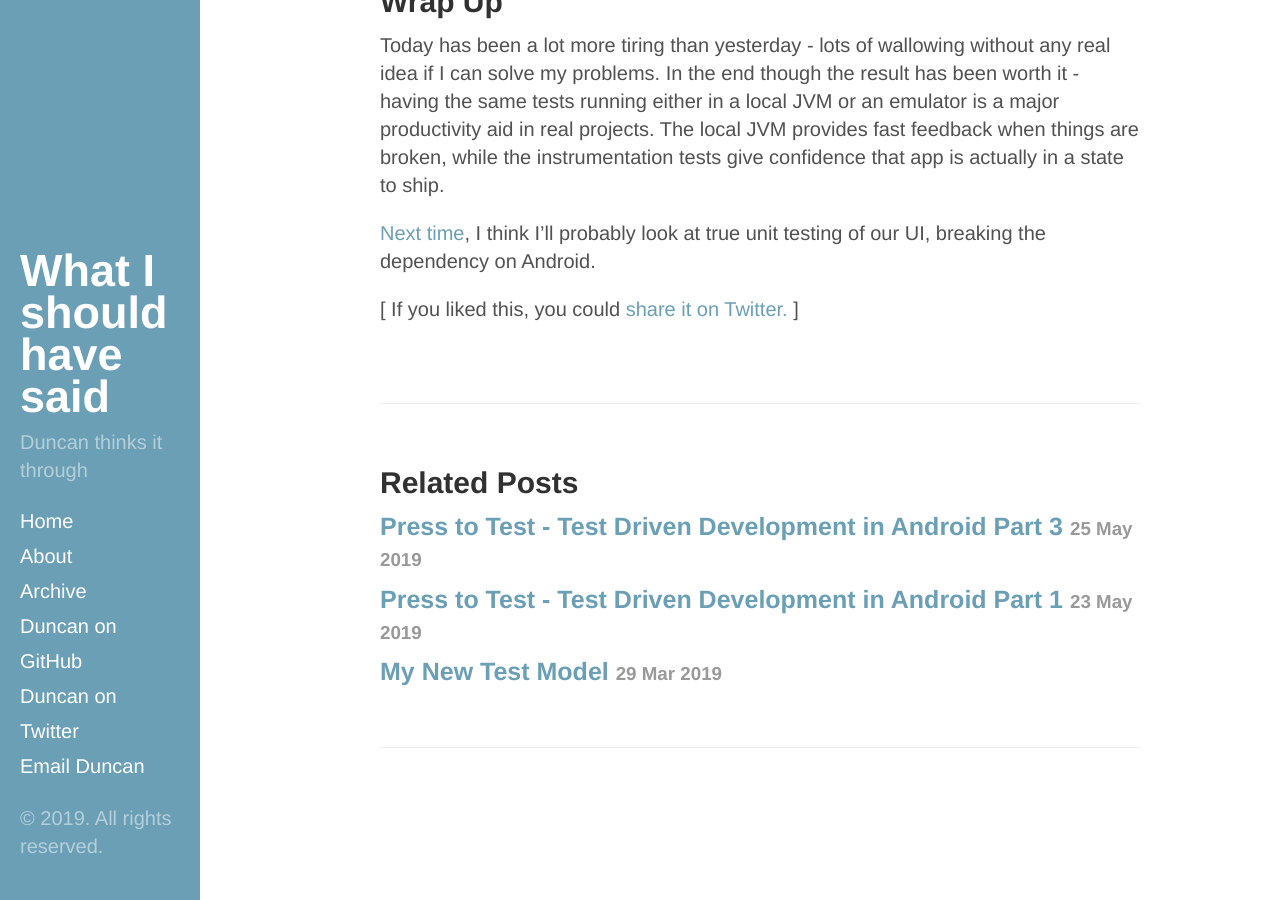
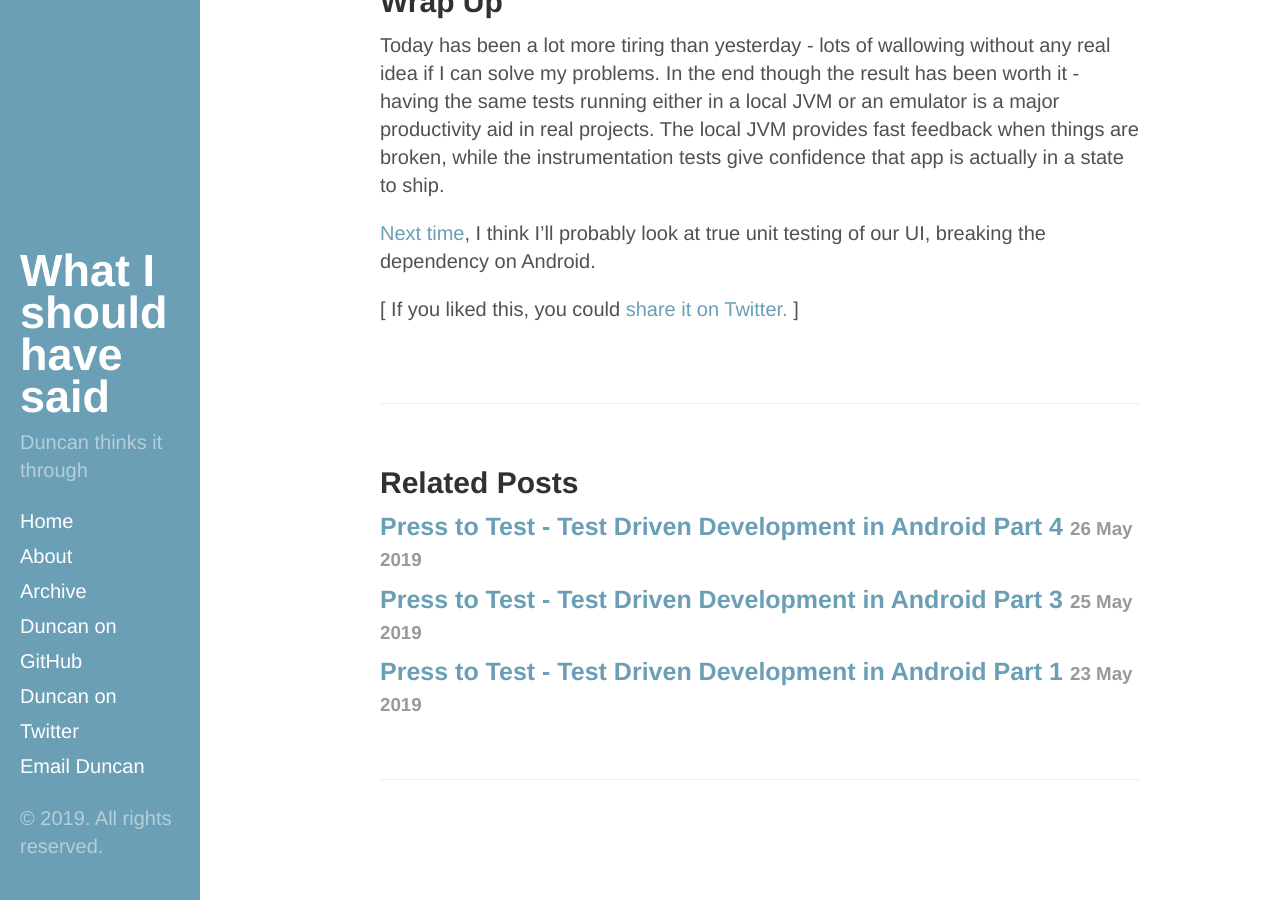
Before and after one commit to dmcg/dmcg.github.io, a Jekyll site: the page built from _posts/2019-05-24-press-to-test-part-2.md, in a window 1280 px wide and 900 px high, scrolled down 5468 px. Built offline with Jekyll 4.4.1, drawn with Linux system fonts in a browser that asks for light colours; comment, search, counter and statistics services are not loaded; some of the changed lines change nothing that is shown.

Commit message:
Press to Test Part 4

````diff
--- a/_posts/2019-05-25-press-to-test-part-3.md
+++ b/_posts/2019-05-25-press-to-test-part-3.md
@@ -3,7 +3,7 @@
 layout: post
 ---
 
-This is Part 3 in a series documenting my experiences learning Android development in Kotlin.
+This is Part 3 in a series documenting my experiences learning Android development in Kotlin. The code is available to follow along on [GitHub](https://github.com/dmcg/PressToTest).
 
 In [Part 1](press-to-test-part-1.html) I got a simple UI toy up and running, with tests running via [Espresso](https://developer.android.com/training/testing/espresso) in an emulator.
 
@@ -168,4 +168,4 @@
 
 Engineering is the balance between getting things right and getting things done. The code is now a more 'right' in that it doesn't just sleep, but I wonder if `runMainLooperToNextTask` will result in the Robolectric scheduler getting out of sync with the time that we have waited for the condition to hold. Without an actual problem though - sufficient unto the day is the evil thereof.
 
-Next time I'll get back to trying to write some proper unit tests.
+[Next time](press-to-test-part-4.html) I'll get back to trying to write some proper unit tests.
--- /dev/null
+++ b/_posts/2019-05-26-press-to-test-part-4.md
@@ -0,0 +1,347 @@
+---
+title: Press to Test - Test Driven Development in Android Part 4
+layout: post
+---
+
+This is Part 4 in a series documenting my experiences learning Android development in Kotlin. The code is available to follow along on [GitHub](https://github.com/dmcg/PressToTest).
+
+In [Part 1](press-to-test-part-1.html) I got a simple UI toy up and running, with tests running via [Espresso](https://developer.android.com/training/testing/espresso) in an emulator.
+
+In [Part 2](press-to-test-part-2.html) I used [Roboletric](http://robolectric.org/) to get (a lightly refactored version of) the same tests running in a local JVM rather than the emulator.
+
+[Part 3](press-to-test-part-3.html) was spent working out how to wait for a condition (the snack bar disappearing) on both the emulator and Robolectric tests.
+
+This time we're going to to capitalise on my new-found Android expertise to test-drive the development of the functionality from scratch. Let's remind ourselves what it is that we want to verify.
+
+## The Requirement
+
+The app should show a single button with the label `Press to Test`. When you press, but don't release, the button, its label should change to `Release to Detonate`. Releasing the button should result in some audiovisual extravaganza and reset the button for the next victim.
+
+Unaccountably, a week after first publishing this idea, there is still no app in the Play Store for this.
+
+## Test First
+
+This is test-first, so the first thing to do is to create a test and check that we can run it.
+
+```kotlin
+class PressToTestTests {
+    @Tests
+    fun test() {
+        fail()
+    }
+}
+```
+
+Check ✔︎. Or rather ✘, as the test obligingly fails.
+
+Now we have to decide which of our two features - the audiovisual extravaganza when you release the button, or the changing button text - to (test and then) implement first. Let's start with the changing button text, as it comes first chronologically.
+
+Our test wants to look like this
+
+```kotlin
+class PressToTestTests {
+    @Test
+    fun `button message changes on pressing`() {
+        assertEquals("Press to Test", buttonText)
+
+        touchButton()
+        assertEquals("Release to Detonate", buttonText)
+
+        untouchButton()
+        assertEquals("Press to Test", buttonText)
+    }
+}
+```
+
+where the `buttonText` property, `touchButton` and `untouchButton` are as yet undefined.
+
+Let's try the simplest thing that could possibly work.
+
+```kotlin
+class PressToTestTests {
+    val button = Button(null)
+    val buttonText: String get() = button.text.toString()
+
+    @Test
+    fun `button message changes on pressing`() {
+        assertEquals("Press to Test", buttonText)
+    }
+}
+```
+
+## Not So Fast
+
+Frankly I expected this to fail when I created the button, but instead I get "java.lang.RuntimeException: Method getText in android.widget.TextView not mocked. See http://g.co/androidstudio/not-mocked for details." when I access `button.text`. I like an error message that I can click, even if is it to a page that "is obsolete and not maintained." Anyway the gist is that there is only a stub for `Button` in the android.jar file that we develop against locally, and all its methods throw.
+
+That confuses me for a while, as the test next to it in the source tree ([InternalAcceptanceTests](https://github.com/dmcg/PressToTest/blob/bf9fea38d064f46b255a1eaa4bffd90189b1ef4a/app/src/test/java/com/oneeyedmen/presstotest/InternalAcceptanceTests.kt)) is working with a button, albeit via Robolectric. Let's try a variant of that test as a unit test.
+
+```kotlin
+class PressToTestTests {
+
+    @get:Rule
+    val activityRule = ActivityTestRule(MainActivity::class.java)
+
+    val buttonText: String get() = activityRule.activity.button.text.toString()
+
+    @Test
+    fun `button message changes on pressing`() {
+        assertEquals("Press to Test", buttonText)
+    }
+}
+```
+
+This throws `java.lang.IllegalStateException: No instrumentation registered! Must run under a registering instrumentation` in the `activityRule` constructor. I ponder, and then realise that `InternalAcceptanceTests` are running with a special runner - `@RunWith(AndroidJUnit4::class)`. I add that to my current tests
+
+```kotlin
+@RunWith(AndroidJUnit4::class)
+class PressToTestTests {
+    ...
+}
+```
+
+and this now works, which is to say - I can check the button's initial text without any exceptions. Success - except that in place of the exceptions there is a ten second wait while my test starts up - the Robolectric tax.
+
+Now while I only pay that tax once per test run, it's hardly conducive to a rapid TDD cycle. In fact, ironically, if the emulator is already running I can run my two acceptance tests on it, including installation, in about 5 seconds; whereas the 'local' Robolectric tests take at least 10 seconds. As an old Swing developer, used to just firing up my UI in my test VM and throwing events at it, this makes me a bit sad. It looks like if I want fast feedback from my unit tests I'm going to have to avoid real Android views.
+
+## Decoupling
+
+So it's off to Google again. In some of my previous reading I've come across the MVVM [(Model-View-ViewModel)](https://en.wikipedia.org/wiki/Model%E2%80%93view%E2%80%93viewmodel) pattern, and that seems to promise decoupling of my view logic from actual Android view components. But oh my goodness it's difficult to find a simple example unencumbered by combinations of Architecture Components and Dagger and RxJava and Data Binding and \[Click to Add Favourite Framework\].
+
+While I thrash around the Internet trying to work out what a simple solution would look like using none or more of these parts, I can at least sketch out what a viewmodel might look like. It is supposed to sit between the UI and model (the application state), and translate between them - I guess Model-ViewModel-View was a less snappy title. Anyway, as we have no application state, only UI state, this should be quite simple. I recast the tests like this.
+
+```kotlin
+class PressToTestTests {
+
+    val viewModel = ViewModel()
+
+    @Test
+    fun `button message changes on pressing`() {
+        assertEquals("Press to Test", viewModel.buttonText)
+
+        viewModel.onButtonTouched()
+        assertEquals("Release to Detonate", viewModel.buttonText)
+
+        viewModel.onButtonUntouched()
+        assertEquals("Press to Test", viewModel.buttonText)
+    }
+}
+```
+
+which lets me write a very simple implementation
+
+```kotlin
+class ViewModel {
+
+    private val defaultText = "Press to Test"
+    private val pressedText = "Release to Detonate"
+
+    var buttonText = defaultText
+
+    fun onButtonTouched() {
+        buttonText = pressedText
+    }
+
+    fun onButtonUntouched() {
+        buttonText = defaultText
+    }
+}
+```
+
+which passes the tests! At least now I have something I can check in to appear to be making progress.
+
+Having checked it in though, it seems that `ViewModel` may not be trying hard enough. We know that the UI does not have separate events for `onButtonTouched` and `onButtonUntouched`. Instead I choose to let `ViewModel` expose an `OnTouchListener` which will take the logic that is currently sitting in [MainActivity.kt](https://github.com/dmcg/PressToTest/blob/4aa0002ce5b6328dbf742494a9ef593ecb93df38/app/src/main/java/com/oneeyedmen/presstotest/MainActivity.kt) so that we can test that.
+
+```kotlin
+class ViewModel {
+
+    private val defaultText = "Press to Test"
+    private val pressedText = "Release to Detonate"
+
+    var buttonText = defaultText
+
+    val onTouchListener = View.OnTouchListener { v, event ->
+        when (event.actionMasked) {
+            MotionEvent.ACTION_DOWN -> buttonText = pressedText
+            MotionEvent.ACTION_UP -> buttonText = defaultText
+        }
+        false
+    }
+}
+```
+
+Now the tests just simulate the events that will come from a button
+
+```kotlin
+    @Test
+    fun `button message changes on pressing`() {
+        assertEquals("Press to Test", viewModel.buttonText)
+
+        viewModel.onTouchListener.onTouch(null, motionEventWithAction(MotionEvent.ACTION_DOWN))
+        assertEquals("Release to Detonate", viewModel.buttonText)
+
+        viewModel.onTouchListener.onTouch(null, motionEventWithAction(MotionEvent.ACTION_UP))
+        assertEquals("Press to Test", viewModel.buttonText)
+    }
+
+    private fun motionEventWithAction(action: Int) = MotionEvent.obtain(0, 0, action, 0.0F, 0.0F, 0)
+```
+
+except that, sigh, `java.lang.RuntimeException: Method obtain in android.view.MotionEvent not mocked. See http://g.co/androidstudio/not-mocked for details.` I've been here before and I know that I can solve this problem with Robolectric, but Robolectric is the problem that I'm trying to solve.
+
+I can't be the first person to have this problem, so back to Google. I'm definitely not the first person to have this problem! But both cures (Robolectric or PowerMock) are worse than the disease.  The problem is that `MotionEvent` is a final class, and evidently intimately intertwingled with the native workings of Android. This is what happens when frameworks are not created hand-in-hand with testing, and is a real shame. This one problem must be wasting hours of developer time and certainly seems to be forcing Google to develop over-complicated workarounds.
+
+But I need to stop moaning and make some progress - it's especially hard to justify this testing wheelspin when the app is already working and already has two other sets of tests to prove it! So I move the problem by adding a method `onTouchAction` which I can test, and leaving `onTouchListener` untested for now. When everything is wired up it will be tested by our acceptance tests in any case.
+
+```kotlin
+class ViewModel {
+
+    private val defaultText = "Press to Test"
+    private val pressedText = "Release to Detonate"
+
+    var buttonText = defaultText
+
+    fun onTouchAction(actionCode:Int) {
+        when (actionCode) {
+            MotionEvent.ACTION_DOWN -> buttonText = pressedText
+            MotionEvent.ACTION_UP -> buttonText = defaultText
+        }
+    }
+
+    val onTouchListener = View.OnTouchListener { v, event ->
+        onTouchAction(event.actionMasked)
+        false
+    }
+}
+```
+
+so now the tests just say
+
+```kotlin
+    @Test
+    fun `button message changes on pressing`() {
+        assertEquals("Press to Test", viewModel.buttonText)
+
+        viewModel.onTouchAction(MotionEvent.ACTION_DOWN)
+        assertEquals("Release to Detonate", viewModel.buttonText)
+
+        viewModel.onTouchAction(MotionEvent.ACTION_UP)
+        assertEquals("Press to Test", viewModel.buttonText)
+    }
+```
+
+and I can wire in my view model (at least for this interaction)
+
+```kotlin
+class MainActivity : AppCompatActivity() {
+
+    override fun onCreate(savedInstanceState: Bundle?) {
+        super.onCreate(savedInstanceState)
+        setContentView(R.layout.activity_main)
+
+        val viewModel = ViewModel()
+
+        button.setOnTouchListener(viewModel.onTouchListener)
+
+        button.setOnClickListener { view ->
+            Snackbar.make(view, getString(R.string.explosion), Snackbar.LENGTH_SHORT)
+                .setAction("Action", null).show()
+        }
+    }
+}
+```
+
+## But I Digress
+
+You know, I've been faffing around for so long now that I actually ran the acceptance tests expecting them to pass. And when they didn't, I actually ran the app and played with it, thinking that I must have broken the tests rather than that my cunning plan didn't work. This one of the under-appreciated problems with development - when 'easy' things aren't we still feel the need to make progress, and that need expresses itself in blind optimism, which then results in bugs.
+
+Finally the evidence of my own clicking and eyes helps me realise that there is no linkage between our `ViewModel` and the button text. My previous Googling suggests that there is some data binding library that will help out, but for now I'm going to just hack it in manually.
+
+## More Noncoupling
+
+What we want is to make changes to `ViewModel.buttonText` change the text of a button, without having the `ViewModel` know about the `Button` type, because we can't create a `Button` in our unit tests without booting up Robolectric. If `Button` implemented an interface we could use that, but it doesn't because, well it just doesn't. The simplest way to implement this decoupling in Kotlin is just to use a function type to hide the actual code being run. So I add a function property to `ViewModel`s constructor
+
+```kotlin
+class ViewModel(
+    private val onButtonTextChanged: (String) -> Unit
+) {
+```
+
+and arrange for its implementation to set the text on a button
+
+```kotlin
+class MainActivity : AppCompatActivity() {
+
+    override fun onCreate(savedInstanceState: Bundle?) {
+        super.onCreate(savedInstanceState)
+        setContentView(R.layout.activity_main)
+
+        val viewModel = ViewModel(onButtonTextChanged = button::setText)
+        button.setOnTouchListener(viewModel.onTouchListener)
+
+        button.setOnClickListener { view ->
+            Snackbar.make(view, getString(R.string.explosion), Snackbar.LENGTH_SHORT)
+                .setAction("Action", null).show()
+        }
+    }
+}
+```
+
+Now the tests can work in terms of the last set text
+
+```kotlin
+class PressToTestTests {
+
+    var buttonText = "DEFAULT"
+    val viewModel = ViewModel { buttonText = it }
+
+    @Test
+    fun `button message changes on pressing`() {
+        assertEquals("Press to Test", buttonText)
+
+        viewModel.onTouchAction(MotionEvent.ACTION_DOWN)
+        assertEquals("Release to Detonate", buttonText)
+
+        viewModel.onTouchAction(MotionEvent.ACTION_UP)
+        assertEquals("Press to Test", buttonText)
+    }
+}
+```
+
+and I can implement functionality in `ViewModel` with an `observable`
+
+```kotlin
+class ViewModel(
+    private val onButtonTextChanged: (String) -> Unit
+) {
+
+    private val defaultText = "Press to Test"
+    private val pressedText = "Release to Detonate"
+
+    var buttonText: String by Delegates.observable(defaultText) { _, _, newValue ->
+        onButtonTextChanged(newValue)
+    }
+
+    init {
+        // required to sync the view on creation
+        buttonText = defaultText
+    }
+
+    fun onTouchAction(actionCode:Int) {
+        when (actionCode) {
+            MotionEvent.ACTION_DOWN -> buttonText = pressedText
+            MotionEvent.ACTION_UP -> buttonText = defaultText
+        }
+    }
+
+    val onTouchListener = View.OnTouchListener { v, event ->
+        onTouchAction(event.actionMasked)
+        false
+    }
+}
+```
+
+## Wrap Up
+
+Finally (7 hours including research and typing this article) I have a true unit test of the first interaction, and the emulator and Robolectric versions of the acceptance tests still pass. I don't know if what I have counts as MVVM or not, perhaps only MVM, or maybe it's just a mongrel that will become more refined as I learn more about the official support for testing. At least I now know some of the constraints on Android TDD and may appreciate why some things are as they are.
+
+Looking back at the code I see a hidden advantage with the `ViewModel` - it is now a single point of truth about the default button text, which was previously duplicated between `activity_main.xml` and `MainActivity.kt`. Generally though things have gotten a bunch more complicated in the name of testability. I'm trusting that in the next episode we will be able to remove some code as I learn more about Android UI patterns.
````
